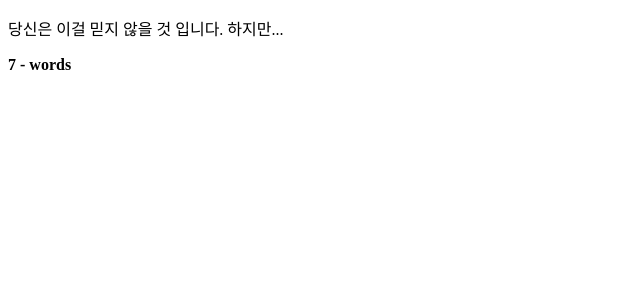
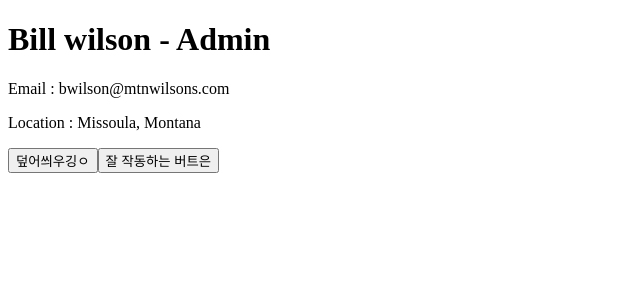
Before and after one commit to kmhyomin/star_rating, a React (Create React App) app in the folder star_rating/: page / in a window 1280 px wide. Shown: the top 300 px of the page, without its empty margins (0-640 px from the left). Built offline with nearby package versions, Linux system fonts and the light colour scheme.

Commit message:
useReducer

```diff
--- a/star_rating/src/App.jsx
+++ b/star_rating/src/App.jsx
@@ -1,7 +1,12 @@
-import WordCount from './Hook/chepter 7/WordCount';
+
+import User from './Hook/chepter 7/User.jsx';
 
 function App() {
-  return <WordCount>당신은 이걸 믿지 않을 것 입니다. 하지만...</WordCount>;
+  return (
+    <>
+      <User />
+    </>
+  );
 }
 
 export default App;
--- /dev/null
+++ b/star_rating/src/Hook/chepter 7/User.jsx
@@ -0,0 +1,67 @@
+import { useEffect, useReducer } from 'react';
+
+const firstUser = {
+  id: '0319-3233-3201',
+  firstName: 'Bill',
+  lastName: 'wilson',
+  city: 'Missoula',
+  state: 'Montana',
+  email: 'bwilson@mtnwilsons.com',
+  admin: 'false',
+};
+export default function User() {
+  const [user, setUser] = useReducer(
+    (user, newDetails) => ({
+      ...user,
+      ...newDetails,
+    }),
+    firstUser,
+  );
+  /* 이렇게 하면 기존에 있던 데이터도 보존되고 새로 추가한게 기존 데이터 뒤에 놓여지면서
+    dispaly: none; display : flex;를 클래스 하나에 박아둔 효과가 난다.
+    이제 새 상태값 newDetails을 리듀서에 보내면 프로터티가 객체에 추가되거나
+    기존 프로퍼치가 갱신된다.
+  */
+  useEffect(() => {
+    console.log('맨 처음 깨끗한 상태 : ', user);
+  }, []);
+
+  return (
+    <div>
+      <h1>
+        {user.firstName} {user.lastName} - {user.admin ? 'Admin' : 'user'}
+      </h1>
+      <p>Email : {user.email}</p>
+      <p>
+        Location : {user.city}, {user.state}
+      </p>
+      {/* 껍데기 -> <button>Make Admin</button> */}
+      <button
+        onClick={() => {
+          setUser({ admin: true });
+          console.log('덮어씌운 코드의 결과ㅏ', user);
+        }}
+      >
+        덮어씌우깅ㅇ
+      </button>
+      {/* 상태를 관리할 때 일반적으로 저지르는 실수로 상태를 덮어쓰는 경우가 있다 */}
+
+      <button
+        onClick={() => {
+          setUser({ ...user, admin: true });
+          console.log('잘 작동하는 버트은의 결과ㅏ', user);
+        }}
+      >
+        잘 작동하는 버트은
+      </button>
+      {/*
+        이렇게 하면 firstUser의 상태를 덮어써서 방금 setUser 함수에 전달한
+        admin: true로 변경한다. 현재 값을 사용자와 분리하고, admin 값을 덮어쓰면 이런 일을
+        방지할 수 있다.
+
+        허나 이렇게 하면 코드의 모든 onClick을 이런 식으로 작성해야한다. 고로 useReducer를 써서
+        원래 값과 바꿀 값을 받아 푸는게 좋다
+      */}
+    </div>
+  );
+}
```
Also changed, not shown: star_rating/src/Hook/chepter 7/CheckBox.jsx (+15 -6 lines), star_rating/src/Hook/chepter 7/useMousePosition.jsx (added, +18 -0 lines), star_rating/src/Hook/chepter 7/useWindowSize.jsx (added, +20 -0 lines).
